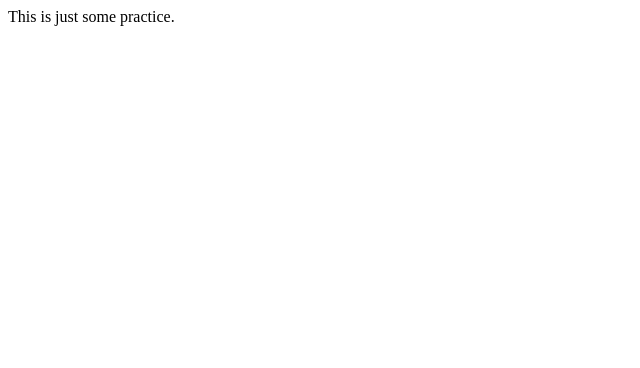
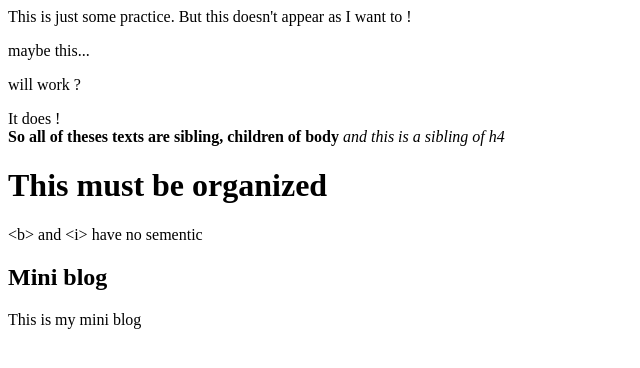
Before and after one commit to Ali-Akif/Odin, a plain HTML site: page Website/index.html in a window 1280 px wide. Shown: the whole page, without its empty margins (0-640 px from the left). Drawn offline with Linux system fonts and the light colour scheme.

Commit message:
Next lesson

```diff
--- a/Website/index.html
+++ b/Website/index.html
@@ -7,5 +7,18 @@
 
     <body>
         This is just some practice.
+        But this doesn't appear as I want to !
+        <p>maybe this...</p>
+        <p>will work ?</p>
+        It does ! <br>
+        <strong>So all of theses texts are sibling, children of body</strong>
+            <em>and this is a sibling of h4</em>
+
+        <h1>This must be organized</h1>
+        <!-- ctrl + L -->
+            <p> &ltb&gt and &lti&gt have no sementic</p>
+        <h2>Mini blog</h2>
+            <p>This is my mini blog</p>
+
     </body>
 </html>
```
